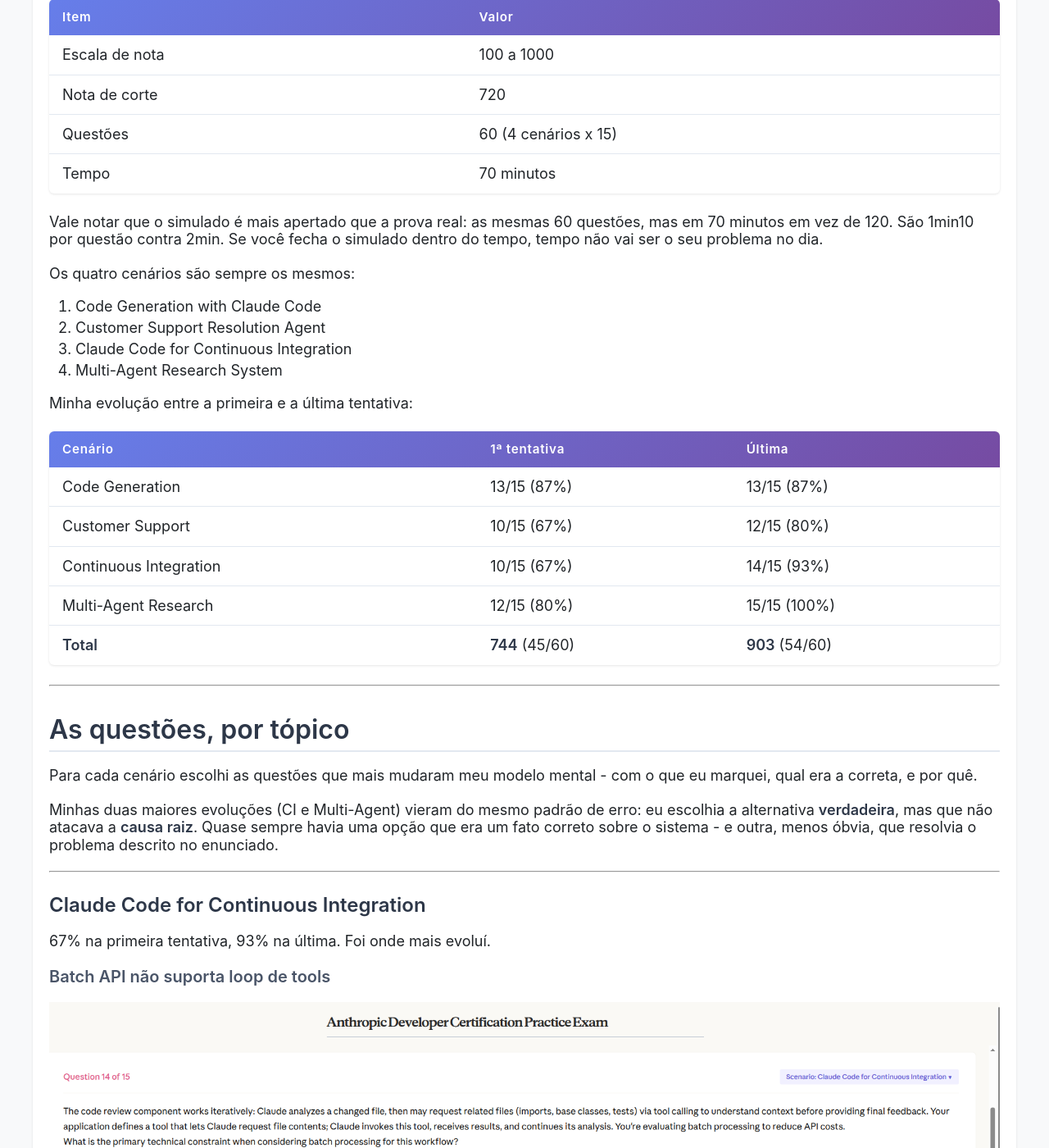
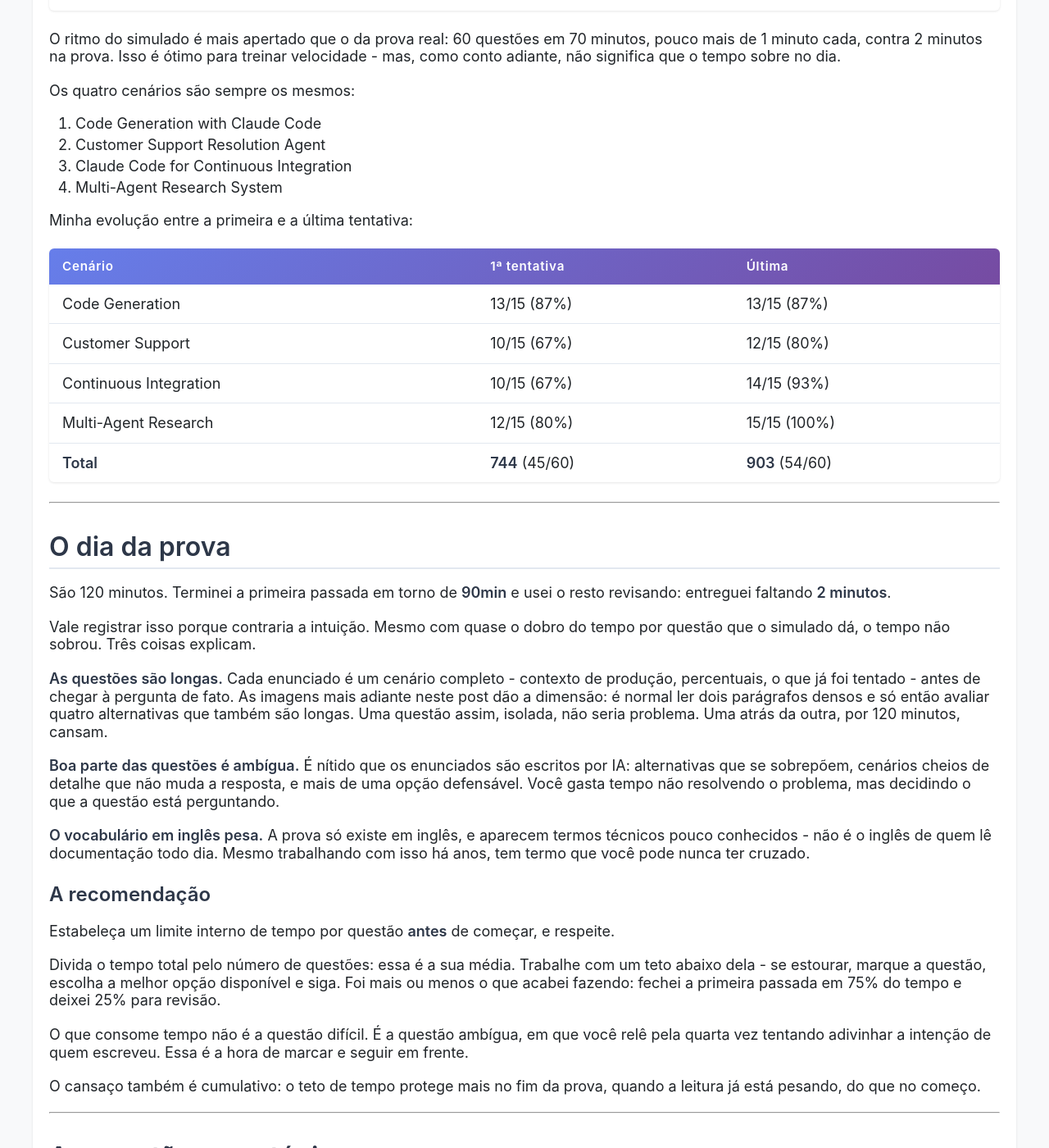
Before and after one commit to CarlosPena00/carlospena00.github.io, a Jekyll site: the page built from _posts/2026-08-15-anthropic-developer-certification.md, in a window 1280 px wide and 1400 px high, scrolled down 3991 px. Shown: the whole window at 82% size. Built offline with Jekyll 4.4.1, drawn with Linux system fonts in a browser that asks for light colours; some of the changed text lies outside the part shown.

Commit message:
docs(blog): Add exam day notes and false positive question WIP
Adds "O dia da prova": 120-minute pacing, long and ambiguous questions,
unfamiliar English terms, and a per-question time budget recommendation
derived from the 75/25 split between first pass and review.

Adds "Considerações" closing on the two principles the exam rewards -
simplest solution first, and building user trust - now covering both
directions of trust: the customer in the product, and the team in the
tool you ship.

Adds the CI false-positive question. It breaks the pattern of the other
questions: the answer picked does address the root cause, but loses
because trust keeps eroding while the fix ships.

Corrects an earlier claim that clearing the practice exam within its
70 minutes means time is not a concern on the real exam. It was: first
pass took 90 of the 120 minutes, submitted with 2 minutes left.

Co-Authored-By: Claude Opus 5 (1M context) <noreply@anthropic.com>
Claude-Session: https://claude.ai/code/session_01E23aFSpvSVDuQv8fwktdWw

````diff
--- a/_posts/2026-08-15-anthropic-developer-certification.md
+++ b/_posts/2026-08-15-anthropic-developer-certification.md
@@ -158,9 +143,9 @@ Números concretos do simulado:
 | Questões | 60 (4 cenários x 15) |
 | Tempo | 70 minutos |
 
-Vale notar que o simulado é mais apertado que a prova real: as mesmas 60 questões, mas
-em 70 minutos em vez de 120. São 1min10 por questão contra 2min. Se você fecha o
-simulado dentro do tempo, tempo não vai ser o seu problema no dia.
+O ritmo do simulado é mais apertado que o da prova real: 60 questões em 70 minutos,
+pouco mais de 1 minuto cada, contra 2 minutos na prova. Isso é ótimo para treinar
+velocidade - mas, como conto adiante, não significa que o tempo sobre no dia.
 
 Os quatro cenários são sempre os mesmos:
 
@@ -179,6 +164,46 @@ Minha evolução entre a primeira e a última tentativa:
 | Multi-Agent Research | 12/15 (80%) | 15/15 (100%) |
 | **Total** | **744** (45/60) | **903** (54/60) |
 
+
+---
+
+## O dia da prova
+
+São 120 minutos. Terminei a primeira passada em torno de **90min** e usei o resto revisando: entreguei faltando **2 minutos**.
+
+Vale registrar isso porque contraria a intuição. Mesmo com quase o dobro do tempo por
+questão que o simulado dá, o tempo não sobrou. Três coisas explicam.
+
+**As questões são longas.** Cada enunciado é um cenário completo - contexto de produção,
+percentuais, o que já foi tentado - antes de chegar à pergunta de fato. As imagens mais
+adiante neste post dão a dimensão: é normal ler dois parágrafos densos e só então avaliar
+quatro alternativas que também são longas. Uma questão assim, isolada, não seria problema.
+Uma atrás da outra, por 120 minutos, cansam.
+
+**Boa parte das questões é ambígua.** É nítido que os enunciados são escritos por IA:
+alternativas que se sobrepõem, cenários cheios de detalhe que não muda a resposta, e
+mais de uma opção defensável. Você gasta tempo não resolvendo o problema, mas decidindo
+o que a questão está perguntando.
+
+**O vocabulário em inglês pesa.** A prova só existe em inglês, e aparecem termos
+técnicos pouco conhecidos - não é o inglês de quem lê documentação todo dia. Mesmo
+trabalhando com isso há anos, tem termo que você pode nunca ter cruzado.
+
+### A recomendação
+
+Estabeleça um limite interno de tempo por questão **antes** de começar, e respeite.
+
+Divida o tempo total pelo número de questões: essa é a sua média. Trabalhe com um teto
+abaixo dela - se estourar, marque a questão, escolha a melhor opção disponível e siga.
+Foi mais ou menos o que acabei fazendo: fechei a primeira passada em 75% do tempo e
+deixei 25% para revisão.
+
+O que consome tempo não é a questão difícil. É a questão ambígua, em que você relê pela
+quarta vez tentando adivinhar a intenção de quem escreveu. Essa é a hora de marcar e
+seguir em frente.
+
+O cansaço também é cumulativo: o teto de tempo protege mais no fim da prova, quando a
+leitura já está pesando, do que no começo.
 
 ---
 
@@ -241,6 +266,31 @@ O que quebra o viés é contexto novo, não mais instrução.
 
 Na prática: rodar review em uma sessão limpa, ou em um subagent que não herda o
 contexto, pega coisas que o auto-review inline nunca pega.
+
+#### Confiança se perde mais rápido do que se reconstrói
+
+<img src="/assets/images/certification/questions/ci_q08_code-review-confidence-assessment-inline.png" alt="Questão sobre falsos positivos e confiança do time" width="100%">
+
+O cenário: a taxa de falso positivo do review automático varia muito por categoria -
+8% em segurança e correção, 18% em performance, 52% em estilo e nomenclatura, 48% em
+documentação. Os desenvolvedores passaram a descartar achados sem ler, porque "metade
+está errada". As categorias ruidosas estão contaminando a credibilidade das boas.
+
+Eu marquei **A** - manter todas as categorias ligadas e ir melhorando a precisão de cada
+uma com few-shot ao longo das semanas seguintes. A correta é **C** - desligar
+temporariamente as categorias de alto falso positivo (estilo, nomenclatura, documentação)
+e rodar só as de alta precisão enquanto os prompts são corrigidos.
+
+O que aprendi: essa é a questão que mais mudou meu jeito de pensar em ferramenta interna.
+A alternativa A **ataca a causa raiz** - o problema é precisão, e few-shot melhora
+precisão. Tecnicamente não há nada de errado nela. O que ela ignora é o prazo: durante as
+semanas de melhoria, o time continua vendo 50% de ruído e continua descartando tudo -
+inclusive os achados de segurança, que estavam certos em 92% das vezes.
+
+Uma ferramenta que ninguém lê tem precisão efetiva de zero, por melhor que seja o modelo
+atrás dela. Confiança se perde rápido e se reconstrói devagar, então a jogada certa é
+sacrificar cobertura para preservar credibilidade - e religar as categorias depois de
+consertadas.
 
 ---
 
@@ -401,30 +451,26 @@ para o modelo navegar. Efeito de primazia é aliado, não inimigo.
 
 ---
 
-## O que me pegou
+## Considerações
 
-<!-- Ver seção acima - consolidar aqui o padrão dos erros, não repetir as questões. -->
+A prova em si foi interessante. Gostei muito de ver a Anthropic indo sempre na
+preferência pela solução mais simples primeiro. Não é um detalhe de estilo: é o critério
+que decide a resposta certa em boa parte das questões. Quase sempre existe a alternativa
+sofisticada que até funcionaria, e a alternativa simples que ataca a causa raiz - e é a
+segunda que pontua.
 
----
+O outro eixo que aparece o tempo todo é o foco em estabelecer confiança do usuário.
+A questão do reembolso é o exemplo mais claro: a resposta certa não é pedir ao modelo
+que verifique o cliente, é **bloquear** a operação até a verificação ter acontecido.
+Quando a consequência cai na conta de alguém, 12% de erro não vira 2% - tem que virar 0%.
 
-## Prova vs. trabalho real
+E a confiança aparece nos dois sentidos: a do cliente no seu produto, e a do seu próprio
+time na ferramenta que você entrega. A questão dos falsos positivos é esse outro lado -
+não adianta o review acertar 92% em segurança se o time já parou de ler.
 
-<!-- Seu material mais original: onde o peso da prova diverge do uso diário.
-     Colocar dois artefatos reais aqui - um hook do .claude/settings.json,
-     uma definição de subagent - em vez de descrever em prosa. -->
+São dois princípios que valem bem além da prova.
 
-```json
-```
-
-```markdown
-```
-
----
-
-## O que eu faria diferente
-
-<!-- Feche com honestidade. Passar mudou alguma coisa?
-     Se não mudou nada, diga - é um final mais forte do que fingir que mudou. -->
+Qualquer dúvida, podem me perguntar: [carlospena.com.br](https://carlospena.com.br/)
 
 ---
 
````
Also changed, not shown: other parts of _posts/2026-08-15-anthropic-developer-certification.md (+0 -15 lines), assets/images/certification/questions/ci_q08_code-review-confidence-assessment-inline.png (added).
